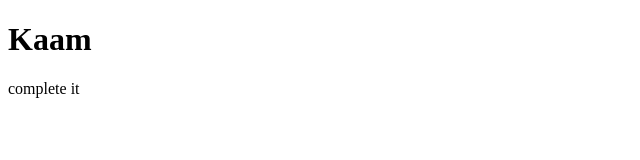
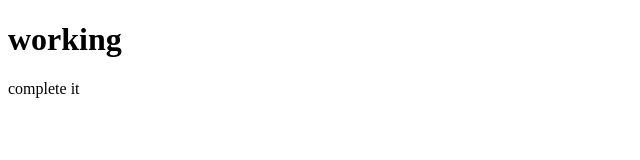
Before and after one commit to ansh5017/SCM-project, a plain HTML site: page index.html in a window 1280 px wide. Shown: the whole page, without its empty margins (0-640 px from the left). Drawn offline with Linux system fonts and the light colour scheme.

Commit message:
Revert "Second commit"

```diff
--- a/index.html
+++ b/index.html
@@ -7,7 +7,7 @@
     <title>Document</title>
   </head>
   <body>
-    <h1>Kaam</h1>
+    <h1>working</h1>
     <p>complete it</p>
   </body>
 </html>
```
